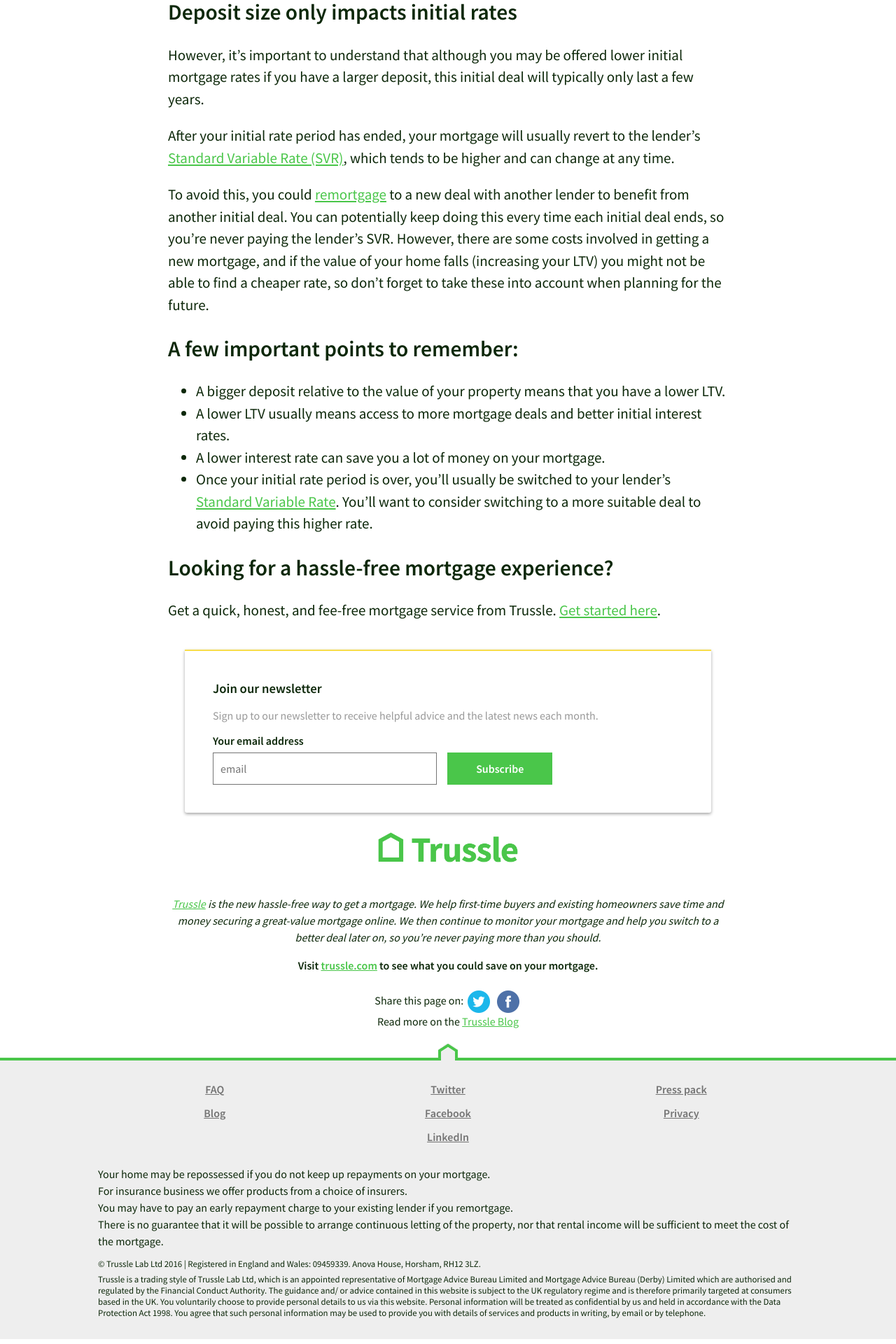
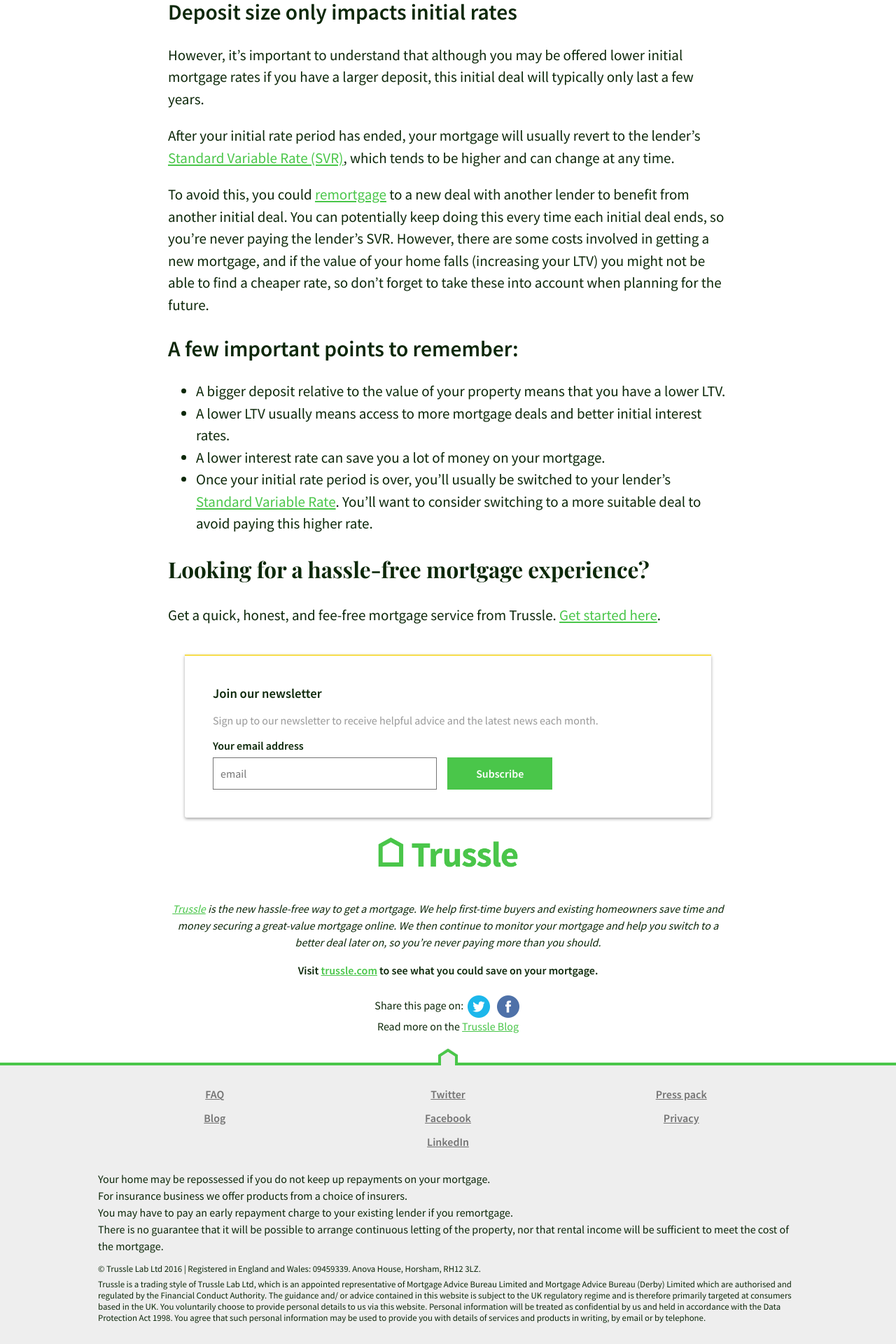
Before and after one commit to olitrussle/blog, a Jekyll site: the page built from _posts/2017-05-17-how-your-deposit-affects-your-mortgage-rate.md, in a window 1280 px wide. Shown: the part 2941-4861 px from the top of the page at 70% size. Built offline with Jekyll 4.4.1, drawn with Linux system fonts in a browser that asks for light colours; comment, search, counter and statistics services are not loaded.

```diff
--- a/_posts/2017-05-17-how-your-deposit-affects-your-mortgage-rate.md
+++ b/_posts/2017-05-17-how-your-deposit-affects-your-mortgage-rate.md
@@ -54,6 +54,6 @@ To avoid this, you could [remortgage](https://trussle.com/blog/the-straightforwa
 - A lower interest rate can save you a lot of money on your mortgage.
 - Once your initial rate period is over, you’ll usually be switched to your lender’s [Standard Variable Rate](https://trussle.com/blog/what-is-a-standard-variable-rate). You’ll want to consider switching to a more suitable deal to avoid paying this higher rate.
 
-## Looking for a hassle-free mortgage experience?
+# Looking for a hassle-free mortgage experience?
 
 Get a quick, honest, and fee-free mortgage service from Trussle. [Get started here](https://trussle.com/?utm_source=blog&utm_medium=get-started-cta&utm_campaign=170503).
```
